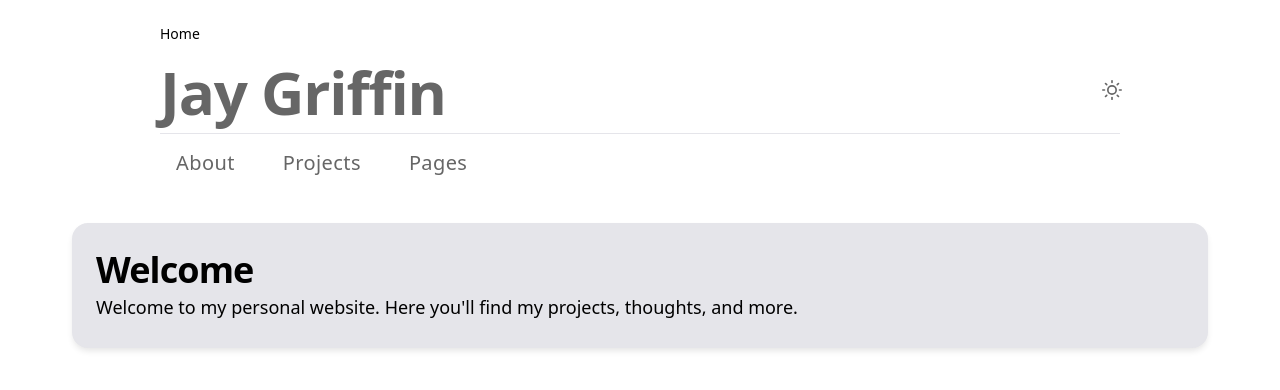
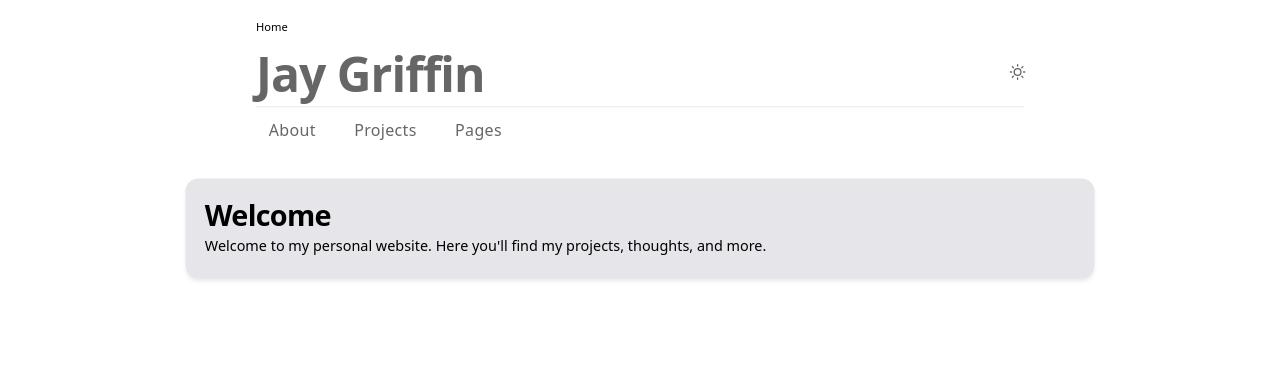
Before and after one commit to jaygriffinjay/jaygriff-v1, a React (Vite) app: page / in a window 1280 px wide. Shown: the top 390 px of the page. Built offline with nearby package versions, Linux system fonts and the light colour scheme.

Commit message:
Revert to global scaling approach - font scaling was causing issues

```diff
--- a/src/styles/global.css
+++ b/src/styles/global.css
@@ -3,6 +3,11 @@
   box-sizing: border-box;
   margin: 0;
   padding: 0;
+}
+
+/* Global scale factor - adjust this value to scale the entire site */
+:root {
+  --global-scale: 0.8; /* 0.8 = 80% size, 1.0 = 100% size */
 }
 
 /* Set core body defaults */
@@ -14,6 +19,11 @@ body {
   background-color: #FFFFFF; /* Light mode default */
   color: #000000; /* Light mode default */
   transition: background-color 250ms ease, color 250ms ease;
+  /* Apply global scaling */
+  transform: scale(var(--global-scale));
+  transform-origin: top left;
+  width: calc(100% / var(--global-scale));
+  height: calc(100vh / var(--global-scale));
 }
 
 /* Dark mode styles */
--- a/src/styles/theme.ts
+++ b/src/styles/theme.ts
@@ -1,6 +1,10 @@
 import { Theme } from '../types'
 
-const getTheme = (isDarkMode: boolean): Theme => ({
+const getTheme = (isDarkMode: boolean): Theme => {
+  // Get the font scale factor from CSS custom property
+  const fontScale = parseFloat(getComputedStyle(document.documentElement).getPropertyValue('--font-scale')) || 1
+
+  return {
     colors: {
       // Primary brand colors
       primary: '#007AFF',
@@ -124,6 +128,7 @@ const getTheme = (isDarkMode: boolean): Theme => ({
       xl: '1280px',
       '2xl': '1536px',
     },
-})
+  }
+}
 
 export { getTheme }
```
Lines whose indentation alone changed are shown as unchanged.
